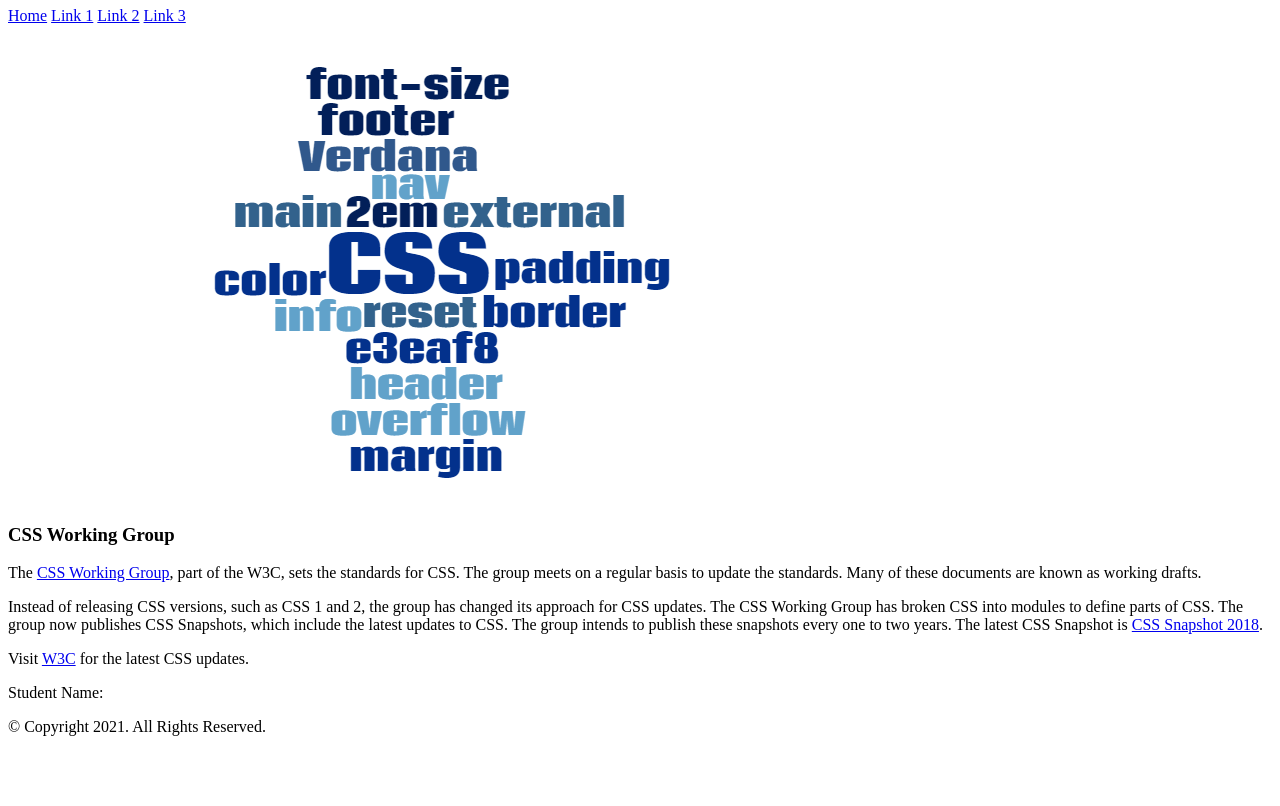
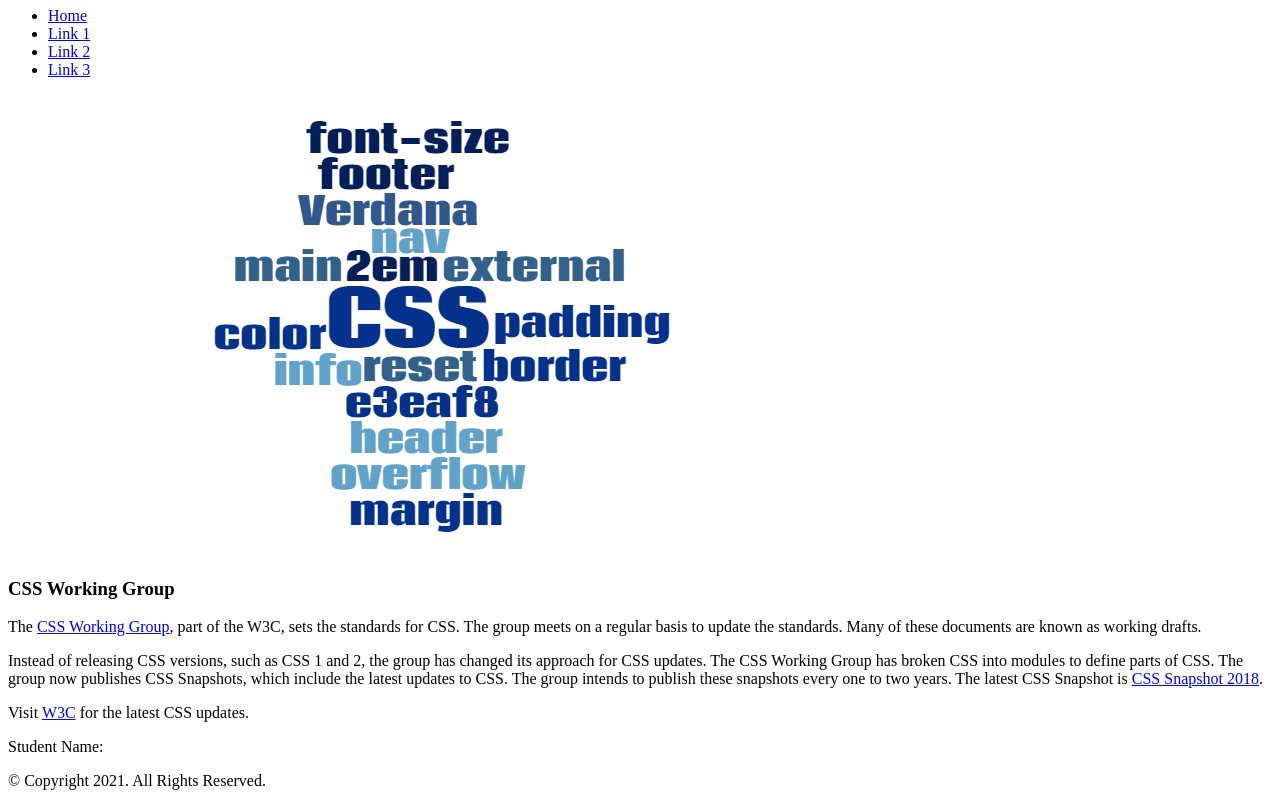
Before and after one commit to yaneira/chapter04, a plain HTML site: page chapter04/apply/index.html in a window 1280 px wide. Shown: the part 73-879 px from the top of the page. Before the commit the page ends 825 px from the top, so only its background shows below. Drawn offline with Linux system fonts and the light colour scheme; files whose address does not match are found by name.

Commit message:
created new file css

```diff
--- /dev/null
+++ b/chapter04/apply/css/styles.css
@@ -0,0 +1,5 @@
+<!--
+	Student Name: Lizeth Hernandez
+	File Name: styles.css
+	Date: March 5 2022
+-->
--- a/chapter04/apply/index.html
+++ b/chapter04/apply/index.html
@@ -1,14 +1,15 @@
 <!DOCTYPE html>
 <!--
-	Student Name:
-	File Name:
-	Date:
+	Student Name: Lizeth Hernandez
+	File Name: Index.html
+	Date: March 5 2022
 -->
 
 <html lang="en">
 <head>
 	<title>CH 4 Apply Your Knowledge</title>
 	<meta charset="utf-8">
+	<link rel="stylesheet" href="css/styles.css">
 </head>
 <body>
 
@@ -19,10 +20,12 @@
 
 	<!-- Nav -->
 	<nav>
-		<p><a href="index.html">Home</a>
-		<a href="#">Link 1</a>
-		<a href="#">Link 2</a>
-		<a href="#">Link 3</a></p>
+	<ul>
+		<li><a href="index.html">Home</li>
+		<li><a href="#">Link 1</a></li>
+		<li><a href="#">Link 2</a></li>
+		<li><a href="#">Link 3</a></li>
+	</ul>
 	</nav>
 
 	<!-- Main content area -->
```
Also changed, not shown: chapter04/apply/css/images/word-cloud.png (renamed from chapter04/apply/images/word-cloud.png).
